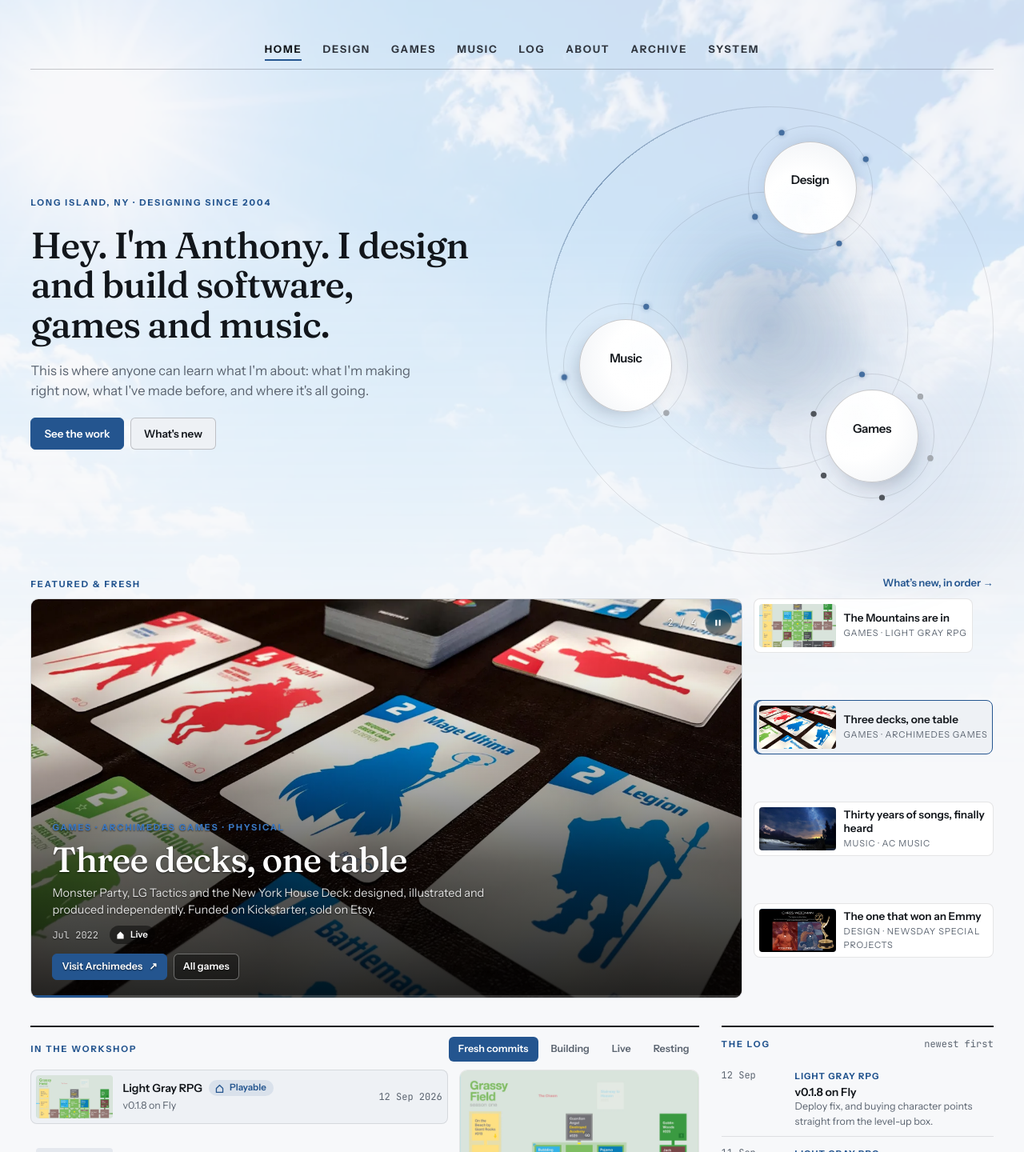
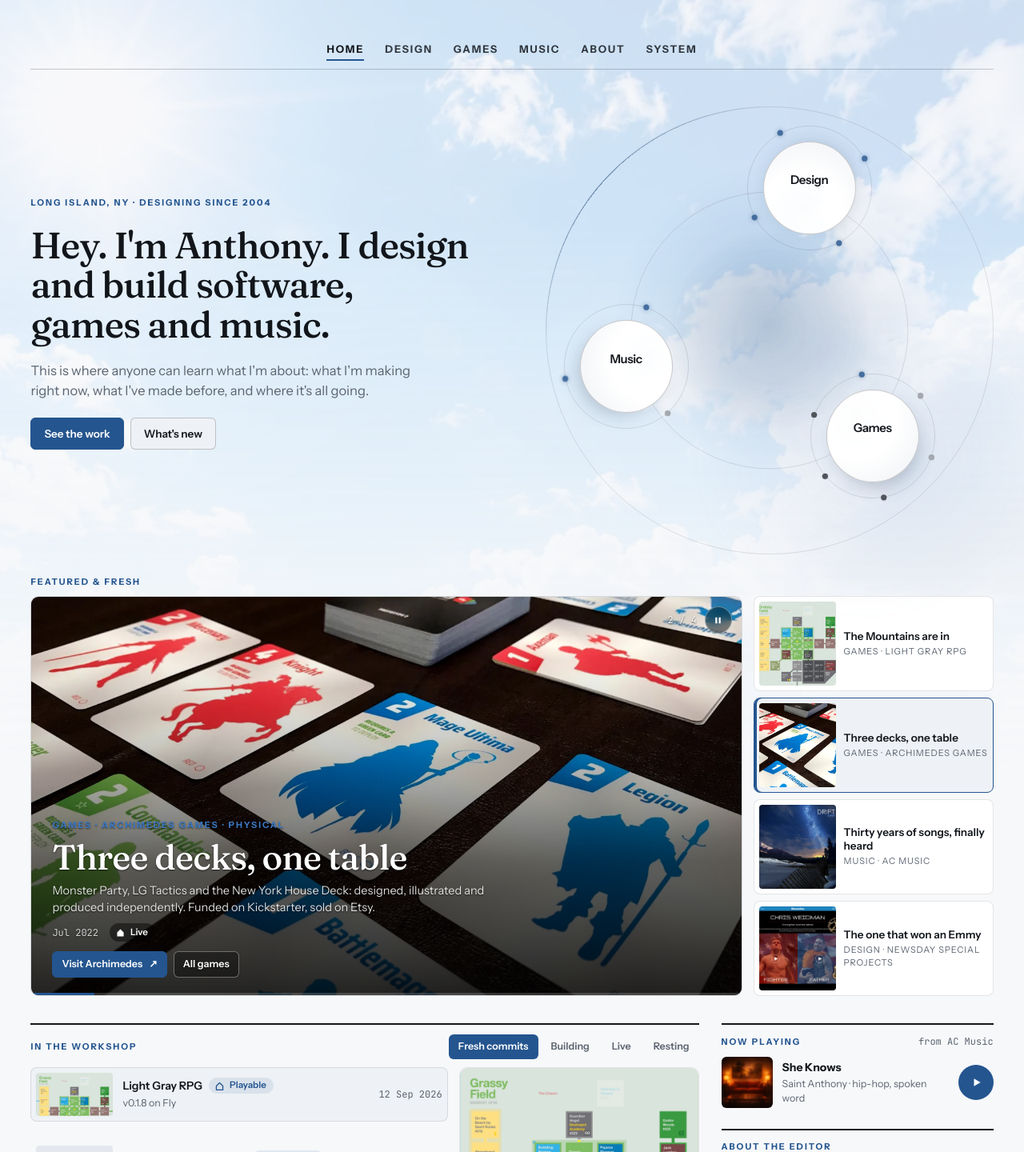
Before and after one commit to acarrozzo/acmain, a Next.js app: page / in a window 1280 px wide. Shown: the part 130-1570 px from the top of the page at 80% size. Built offline with nearby package versions, Linux system fonts and the light colour scheme.

Commit message:
acmain-updated featured display component

```diff
--- a/app/globals.css
+++ b/app/globals.css
@@ -94,6 +94,7 @@ html {
 }
 
 body {
+  overflow-x: clip; /* the orbit nebula bleeds past the viewport between ~900 and 1100px */
   background-color: var(--paper);
   color: var(--ink);
   font-family: var(--font-sans);
@@ -157,7 +158,7 @@ a { color: inherit; }
 /* ---------------- Buttons, chips, tags ---------------- */
 .btn { display: inline-flex; align-items: center; gap: 8px; font: inherit; font-size: 13.5px; font-weight: 600; padding: 9px 16px; border-radius: 6px; border: 1px solid var(--line-strong); background: var(--surface-2); color: var(--ink); cursor: pointer; transition: border-color .15s, background-color .15s; }
 .btn:hover { border-color: var(--accent); }
-.btn.pri { background: var(--accent); border-color: var(--accent); color: var(--accent-ink); }
+.btn.pri { background: var(--accent); border-color: var(--accent); color: var(--accent-ink); text-shadow: none; }
 .btn.pri:hover { background: var(--accent-hi); border-color: var(--accent-hi); }
 .btn.ghost { background: transparent; }
 .btn.sm { padding: 6px 11px; font-size: 12.5px; }
@@ -255,11 +256,12 @@ a { color: inherit; }
 .feat-main .meta { display: flex; flex-wrap: wrap; gap: 8px 14px; align-items: center; font-size: 12.5px; color: rgba(255,255,255,.8); }
 .feat-main .acts { display: flex; gap: 8px; margin-top: 4px; }
 .feat-thumbs { list-style: none; margin: 0; padding: 0; display: grid; grid-template-rows: repeat(4, 1fr); gap: 8px; }
-.feat-thumbs button { all: unset; cursor: pointer; display: grid; grid-template-columns: 96px minmax(0, 1fr); gap: 10px; align-items: center; padding: 6px; border-radius: 8px; border: 1px solid var(--line); background: var(--surface); transition: border-color .15s, background-color .15s; color: var(--ink); }
+.feat-thumbs li { display: grid; min-width: 0; }
+.feat-thumbs button { all: unset; box-sizing: border-box; cursor: pointer; display: grid; grid-template-columns: 96px minmax(0, 1fr); gap: 10px; align-items: center; padding: 6px; border-radius: 8px; border: 1px solid var(--line); background: var(--surface); transition: border-color .15s, background-color .15s; color: var(--ink); }
 .feat-thumbs button:hover { border-color: var(--line-strong); background: var(--surface-2); }
 .feat-thumbs button.on { border-color: var(--accent); background: var(--surface-2); box-shadow: inset 3px 0 0 var(--accent); }
 .feat-thumbs button:focus-visible { outline: 2px solid var(--accent); outline-offset: 2px; }
-.feat-thumbs .th { aspect-ratio: 16/9; border-radius: 4px; overflow: hidden; background: var(--surface-3); }
+.feat-thumbs .th { align-self: stretch; width: 100%; aspect-ratio: 16/9; border-radius: 4px; overflow: hidden; background: var(--surface-3); }
 .feat-thumbs .th img { width: 100%; height: 100%; object-fit: cover; }
 .feat-thumbs .t { display: grid; gap: 2px; min-width: 0; }
 .feat-thumbs .t b { font-size: 13.5px; font-weight: 600; line-height: 1.25; }
@@ -270,6 +272,7 @@ a { color: inherit; }
   .feat-main .txt { padding: 16px; }
   .feat-main p { display: none; }
 }
+@media (max-width: 600px) { .feat-thumbs { grid-template-columns: minmax(0, 1fr); } }
 
 /* Carousel chrome: play/pause, counter, per-item progress */
 .pp { position: absolute; top: 12px; right: 12px; z-index: 4; width: 34px; height: 34px; border-radius: 50%; border: 1px solid rgba(255,255,255,.35); background: rgba(0,0,0,.45); color: #fff; display: grid; place-items: center; cursor: pointer; padding: 0; backdrop-filter: blur(6px); }
@@ -315,7 +318,6 @@ a { color: inherit; }
 .log-list .p { font-size: 11px; font-weight: 700; letter-spacing: .1em; text-transform: uppercase; color: var(--accent); }
 .log-list .t { font-size: 14px; font-weight: 600; line-height: 1.3; }
 .log-list .n { font-size: 12.5px; color: var(--muted); }
-.log-more { display: block; padding-top: 10px; font-size: 13px; font-weight: 600; color: var(--accent); }
 .playing { display: grid; grid-template-columns: 64px minmax(0, 1fr) auto; gap: 12px; align-items: center; }
 .playing img { width: 64px; height: 64px; border-radius: 6px; object-fit: cover; }
 .playing b { font-size: 14px; }
--- a/app/page.tsx
+++ b/app/page.tsx
@@ -4,7 +4,6 @@ import {
   Editor,
   FeaturedSection,
   HeroOrbit,
-  LogColumn,
   NowPlaying,
   WorkshopSection,
   WorldGrid,
@@ -25,10 +24,7 @@ export default function Home() {
             <WorkshopSection />
           </div>
           <aside className="flex flex-col">
-            <LogColumn />
-            <div className="mt-[26px]">
-              <NowPlaying />
-            </div>
+            <NowPlaying />
             <div className="mt-[26px]">
               <Editor />
             </div>
--- a/app/system/page.tsx
+++ b/app/system/page.tsx
@@ -12,7 +12,7 @@ import { Workshop } from "@/components/Workshop";
 import { OrbitalNav } from "@/components/OrbitalNav";
 import { ThemeToggle } from "@/components/ThemeToggle";
 import { Mark } from "@/components/Mark";
-import { Editor, LogColumn, NowPlaying, WorldsTiles, orbitData } from "@/components/Home";
+import { Editor, NowPlaying, WorldsTiles, orbitData } from "@/components/Home";
 import { SystemIndex } from "@/components/system/SystemIndex";
 import { Playground } from "@/components/system/Playground";
 import { Cell, Spec, Stat, Sub, UsedOn, Yes } from "@/components/system/Spec";
@@ -180,7 +180,7 @@ export default function SystemPage() {
   const componentCount = components.reduce((n, f) => n + f.exports.filter((e) => e.kind === "component").length, 0);
   const routesList = [
     { file: "app/layout.tsx", what: "Root layout: the three fonts via next/font, the metadata template, ThemeScript before paint, globals.css." },
-    { file: "app/page.tsx", what: "The front page: HeroOrbit, Featured & fresh, the workshop beside the log column, world tiles, three capsule grids." },
+    { file: "app/page.tsx", what: "The front page: HeroOrbit, Featured & fresh, the workshop beside now playing and the editor, world tiles, three capsule grids." },
     { file: "app/[world]/page.tsx", what: "A world's door. listing: \"status\" (games, music) gets stats, a banner and filters; listing: \"featured\" (work) gets selected work, what I do and elsewhere.", params: worlds.map(worldPath) },
     { file: "app/[world]/[slug]/page.tsx", what: "A project: hero carousel, about, changelog, siblings, and the sticky side rail.", params: projects.map(projectPath) },
     { file: "app/log/page.tsx", what: "Every entry, newest first, grouped by month." },
@@ -642,7 +642,7 @@ export default function SystemPage() {
                 <Workshop tabs={workshopTabs()} />
               </Spec>
               <Spec name="OrbitalNav" file="components/OrbitalNav.tsx" usedOn={usedOn("components/OrbitalNav.tsx")} note="Three worlds drift around the hub with their projects as moons. One requestAnimationFrame loop, asleep off-screen and under reduced motion. Geometry constants sit at the top of the file: BOX 560, RING 33%, moon radius 78 → 106, periods 150s / 58s 46s 64s. Below md it is three cards.">
-                <OrbitalNav worlds={orbit.worlds} latest={orbit.latest} />
+                <OrbitalNav worlds={orbit} />
               </Spec>
               <Spec name="Masthead · MastheadClient" file="components/Masthead.tsx" usedOn={usedOn("components/Masthead.tsx")} note="At the top of this page. Server wrapper builds navItems and paletteItems; the client half owns the flyouts (hover or focus a world tab; Escape closes; none on touch or once the nav wraps) and the active tab. A static flyout row is in the playground.">
                 <p className="ds-note">
@@ -744,9 +744,6 @@ export default function SystemPage() {
                   </Spec>
                 </div>
                 <aside className="flex flex-col">
-                  <Spec name="LogColumn" file="components/Home.tsx" usedOn={usedOn("components/Home.tsx", "LogColumn")} note="latestEntries(8) in the right column.">
-                    <LogColumn />
-                  </Spec>
                   <Spec name="NowPlaying" file="components/Home.tsx" usedOn={usedOn("components/Home.tsx", "NowPlaying")} note="Hand-picked in person.nowPlaying until AC Music has a feed.">
                     <NowPlaying />
                   </Spec>
@@ -1022,7 +1019,7 @@ export default function SystemPage() {
                     <td>Entry</td>
                     <td>{entries.length}</td>
                     <td className="ds-mono">on its project: entries: []</td>
-                    <td className="dim">the log column, the hub caption, changelogs, /log, workshop tabs, sitemap lastModified</td>
+                    <td className="dim">the hub caption, changelogs, /log, workshop tabs, sitemap lastModified</td>
                   </tr>
                   <tr>
                     <td>Featured</td>
--- a/components/Footer.tsx
+++ b/components/Footer.tsx
@@ -1,6 +1,10 @@
 import { site } from "@/content/site";
 import { person } from "@/content/person";
 import { navItems } from "@/lib/nav";
+
+/** The log and the archive are linked from here and nowhere else in the chrome. */
+const LOG = { label: "Log", href: "/log" };
+const ARCHIVE = { label: "Archive", href: "/archive" };
 
 /**
  * The footer, composed like the original acarrozzo.com footer: a centered
@@ -9,12 +13,17 @@ import { navItems } from "@/lib/nav";
 export function Footer() {
   const { footer } = site;
   const year = new Date().getFullYear();
+  const about = navItems.findIndex((n) => n.href === "/about");
+  const links =
+    about < 0
+      ? [...navItems, LOG, ARCHIVE]
+      : [...navItems.slice(0, about), LOG, navItems[about], ARCHIVE, ...navItems.slice(about + 1)];
   return (
     <footer className="foot container-page">
       <h2 className="foot-h">{footer.heading}</h2>
       <p className="foot-sub">{footer.sub}</p>
       <ul>
-        {navItems.map((n) => (
+        {links.map((n) => (
           <li key={n.href}>
             <a href={n.href}>{n.label}</a>
           </li>
--- a/components/Home.tsx
+++ b/components/Home.tsx
@@ -2,7 +2,6 @@ import { person } from "@/content/person";
 import { site } from "@/content/site";
 import {
   featuredItems,
-  latestEntries,
   latestEntryInWorld,
   latestEntryOf,
   projectBySlug,
@@ -17,7 +16,6 @@ import {
   type Project,
   type World,
 } from "@/lib/content";
-import { formatDate } from "@/lib/format";
 import { Featured } from "./Featured";
 import { Workshop } from "./Workshop";
 import { CapsuleGrid } from "./Capsule";
@@ -30,7 +28,7 @@ export function FeaturedSection() {
   if (items.length === 0) return null;
   return (
     <section className="featured scroll-mt-6" id="featured">
-      <SectionHead kicker="Featured & fresh" more="What’s new, in order →" moreHref="/log" rule={false} />
+      <SectionHead kicker="Featured & fresh" rule={false} />
       <Featured items={items} />
     </section>
   );
@@ -45,36 +43,6 @@ function Module({ kicker, right, children }: { kicker: string; right?: React.Rea
       </div>
       {children}
     </section>
-  );
-}
-
-function shortDate(d: string) {
-  const full = formatDate(d);
-  return full.replace(/ \d{4}$/, "");
-}
-
-export function LogColumn() {
-  const entries = latestEntries(8);
-  return (
-    <Module kicker="The log" right={<span className="mono text-muted">newest first</span>}>
-      <ol className="log-list">
-        {entries.map((e, i) => (
-          <li key={`${e.project.slug}-${e.date}-${i}`}>
-            <span className="mono">{shortDate(e.date)}</span>
-            <div>
-              <a href={`/${e.world.slug}/${e.project.slug}`} className="p">
-                {e.project.name}
-              </a>
-              <div className="t">{e.title}</div>
-              {e.note && <div className="n">{e.note}</div>}
-            </div>
-          </li>
-        ))}
-      </ol>
-      <a className="log-more" href="/log">
-        Everything, in order →
-      </a>
-    </Module>
   );
 }
 
@@ -158,8 +126,8 @@ export function WorkshopSection() {
   return <Workshop tabs={workshopTabs()} />;
 }
 
-/** The orbit's data: three worlds with their moons, and the newest entry on the site. */
-export function orbitData(): { worlds: OrbitWorld[]; latest: OrbitEntry | null } {
+/** The orbit's data: three worlds with their moons. */
+export function orbitData(): OrbitWorld[] {
   const toOrbit = (e: EntryWithProject | undefined): OrbitEntry | null =>
     e ? { date: e.date, title: e.title, project: e.project.name } : null;
   const toMoon = (p: Project): OrbitProject => {
@@ -176,7 +144,7 @@ export function orbitData(): { worlds: OrbitWorld[]; latest: OrbitEntry | null }
       latest: e ? { date: e.date, title: e.title, project: p.name } : null,
     };
   };
-  const orbitWorlds: OrbitWorld[] = worlds.map((w) => ({
+  return worlds.map((w) => ({
     slug: w.slug,
     name: w.name,
     tagline: w.tagline,
@@ -184,13 +152,11 @@ export function orbitData(): { worlds: OrbitWorld[]; latest: OrbitEntry | null }
     latest: toOrbit(latestEntryInWorld(w)),
     projects: projectsInWorld(w).map(toMoon),
   }));
-  const latest = toOrbit(latestEntries(1)[0]);
-  return { worlds: orbitWorlds, latest };
 }
 
 /** The opening band: who this is, in one line, beside the orbit of three worlds. */
 export function HeroOrbit() {
-  const { worlds: orbitWorlds, latest } = orbitData();
+  const orbitWorlds = orbitData();
   return (
     <section className="hero-band">
       <div className="flex flex-col gap-5">
@@ -209,7 +175,7 @@ export function HeroOrbit() {
         </div>
       </div>
       <div className="w-full">
-        <OrbitalNav worlds={orbitWorlds} latest={latest} />
+        <OrbitalNav worlds={orbitWorlds} />
       </div>
     </section>
   );
--- a/components/OrbitalNav.tsx
+++ b/components/OrbitalNav.tsx
@@ -29,8 +29,6 @@ export type OrbitWorld = {
 
 type Props = {
   worlds: OrbitWorld[];
-  /** The newest entry anywhere on the site: what the hub shows at rest. */
-  latest: OrbitEntry | null;
 };
 
 /*
@@ -39,9 +37,8 @@ type Props = {
  * it as tiny moons, also clockwise. Hover (or focus) a world and everything
  * eases to a stop while the camera pushes in on it: the orb grows, the moons
  * spread out and grow into labelled orbs you can click. Let go and it all
- * drifts again. The hub in the middle is never empty: at rest it shows the
- * newest thing on the site, a world swaps in the newest thing there, and a
- * moon swaps in that project.
+ * drifts again. The hub in the middle is empty at rest: a world fills it with
+ * the newest thing there, and a moon swaps in that project.
  *
  * Moon geometry is in px at the box's full width (BOX) and scales with the
  * box; the world ring is in % of the box.
@@ -65,7 +62,7 @@ const LEAVE_GRACE = 110;
 const TAU = 2 * Math.PI;
 type Sim = { theta: number; omega: number; r: number };
 
-export function OrbitalNav({ worlds, latest }: Props) {
+export function OrbitalNav({ worlds }: Props) {
   const [active, setActive] = useState<number | null>(null);
   const [moon, setMoon] = useState<OrbitProject | null>(null);
   const box = useRef<HTMLDivElement>(null);
@@ -223,7 +220,7 @@ export function OrbitalNav({ worlds, latest }: Props) {
   };
 
   // What the hub says: the moon under the pointer, else the focused world,
-  // else the newest thing on the site. It leans away from the active world.
+  // else nothing. It leans away from the active world.
   const focused = active !== null ? worlds[active] : null;
   const leanAng = active !== null ? ((ANGLES[active] ?? 0) * Math.PI) / 180 + phiRef.current : 0;
   const hubLean = active !== null ? { x: Math.cos(leanAng) * 30, y: Math.sin(leanAng) * 30 } : { x: 0, y: 0 };
@@ -243,13 +240,7 @@ export function OrbitalNav({ worlds, latest }: Props) {
           title: focused.latest?.title ?? "",
           fallback: focused.tagline,
         }
-      : {
-          key: "now",
-          label: "Now",
-          meta: latest?.project ?? "",
-          title: latest?.title ?? "",
-          fallback: "Always building.",
-        };
+      : null;
 
   return (
     <div className="relative w-full">
@@ -381,11 +372,12 @@ export function OrbitalNav({ worlds, latest }: Props) {
           );
         })}
 
-        {/* center hub — what's new: here, in the focused world, or on the hovered moon */}
+        {/* center hub — what's new in the focused world or on the hovered moon; empty at rest */}
         <div
           className="hub pointer-events-none absolute left-1/2 top-1/2 z-[4] w-[40%] text-center"
           style={{ transform: `translate(calc(-50% - ${hubLean.x.toFixed(1)}px), calc(-50% - ${hubLean.y.toFixed(1)}px))` }}
         >
+          {hub && (
             <div key={hub.key} className="hub-in">
               <div className="text-[10px] font-semibold uppercase tracking-[0.24em] text-accent">
                 {hub.label}
@@ -401,6 +393,7 @@ export function OrbitalNav({ worlds, latest }: Props) {
                 <div className="mt-2 text-sm text-muted">{hub.fallback}</div>
               )}
             </div>
+          )}
         </div>
       </div>
 
--- a/lib/nav.ts
+++ b/lib/nav.ts
@@ -47,9 +47,7 @@ export const navItems: NavItem[] = [
       })),
     ],
   })),
-  { label: "Log", href: "/log" },
   { label: "About", href: "/about" },
-  { label: "Archive", href: "/archive" },
   /** Temporary: the design-system workbench. Remove when it has done its job. */
   { label: "System", href: "/system" },
 ];
@@ -57,5 +55,8 @@ export const navItems: NavItem[] = [
 /** Everything the command palette can jump to. */
 export const paletteItems: PaletteItem[] = [
   ...navItems.map((n) => ({ label: n.label, href: n.href, group: "Pages" })),
+  /** Linked only from the footer, but still worth a jump. */
+  { label: "Log", href: "/log", group: "Pages" },
+  { label: "Archive", href: "/archive", group: "Pages" },
   ...projects.map((p) => ({ label: p.name, href: projectPath(p), group: worldById(p.world).name })),
 ];
```
Lines whose indentation alone changed are shown as unchanged.
